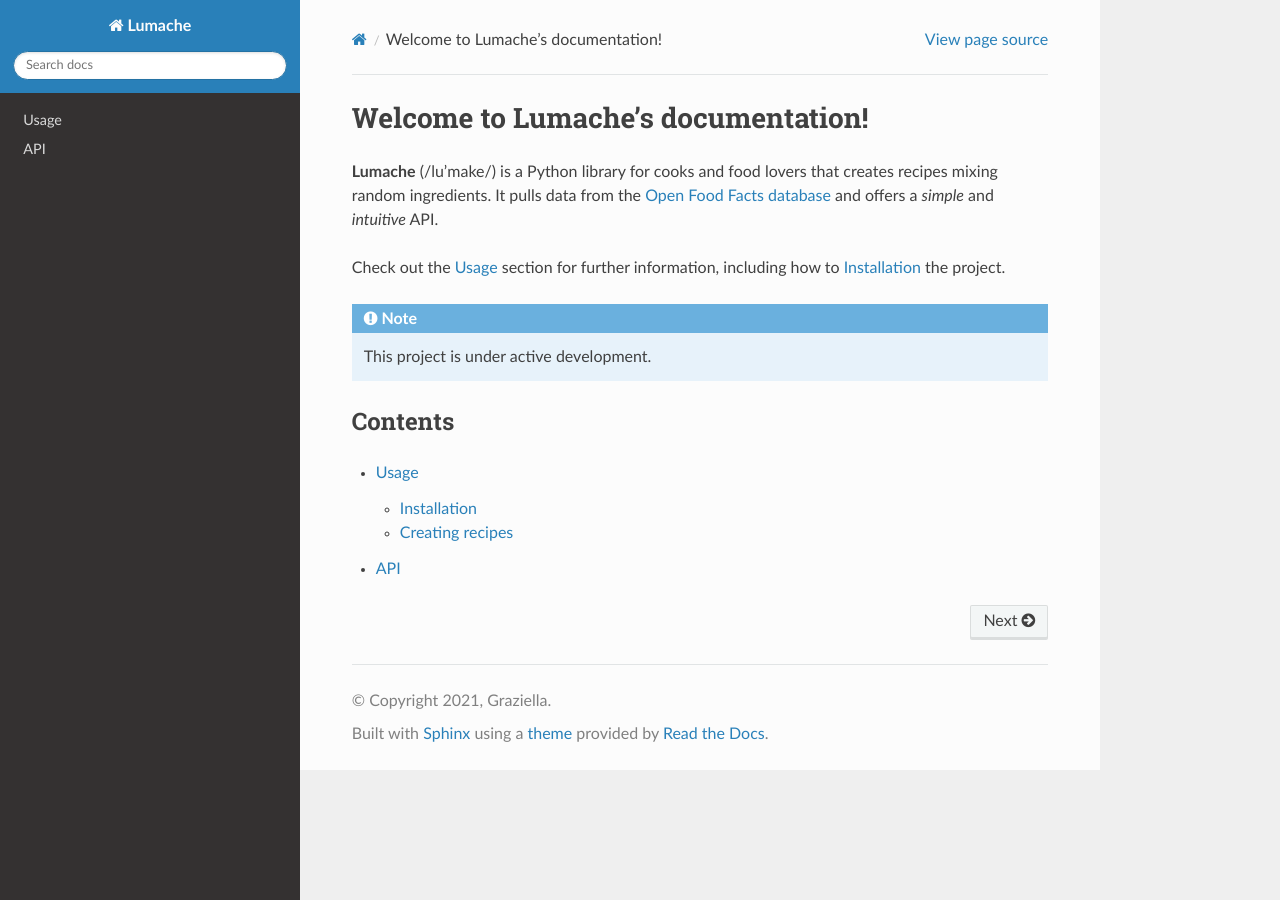
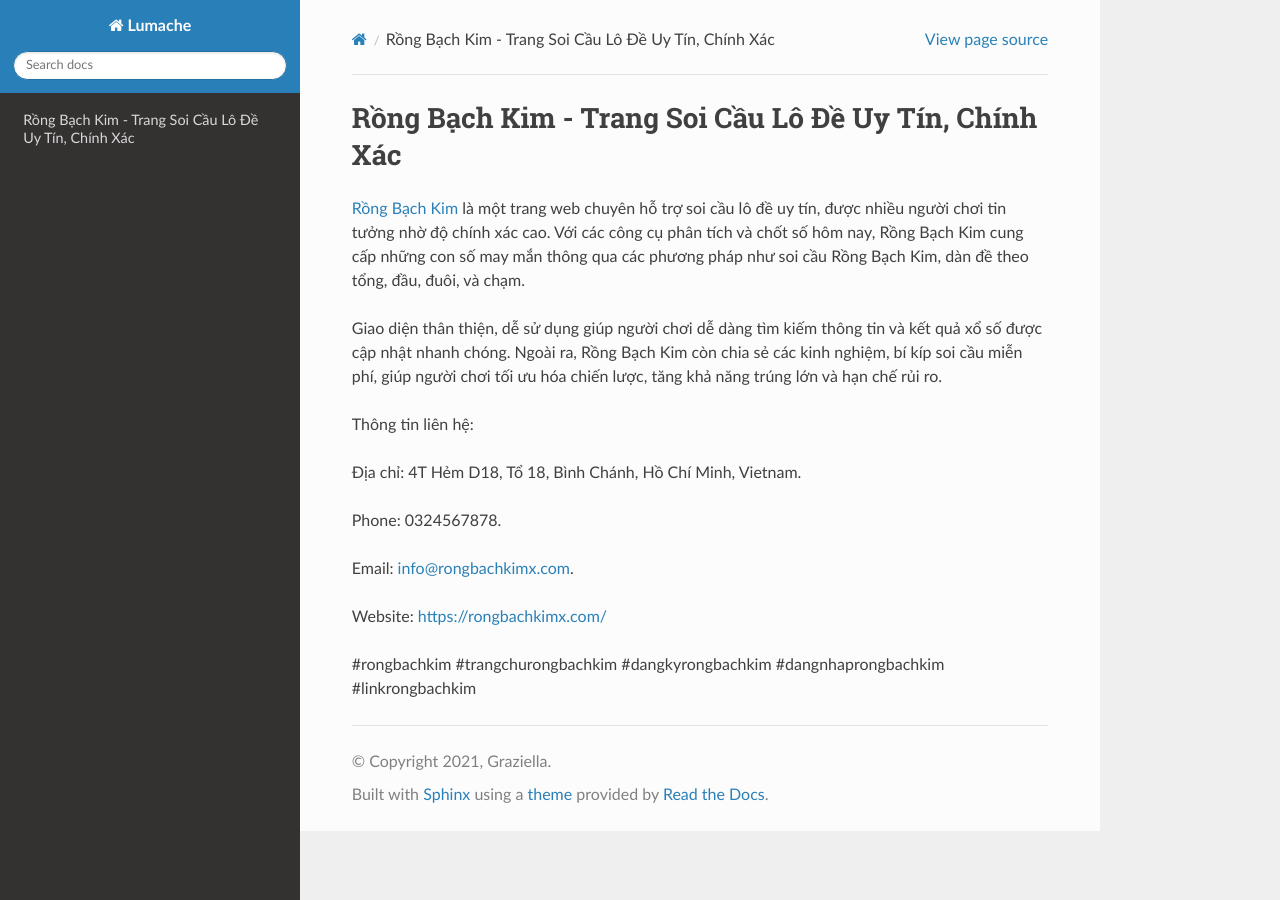
Before and after one commit to mathesonasela/rongbachkimxcom, a Sphinx documentation site: the page built from docs/source/index.rst, in a window 1280 px wide. Built offline with Sphinx 7.4.7 and the Read the Docs theme 3.1.0, drawn with Linux system fonts in a browser that asks for light colours.

Commit message:
Update index.rst

```diff
--- a/docs/source/index.rst
+++ b/docs/source/index.rst
@@ -1,22 +1,18 @@
-Welcome to Lumache's documentation!
+Rồng Bạch Kim - Trang Soi Cầu Lô Đề Uy Tín, Chính Xác
 ===================================
 
-**Lumache** (/lu'make/) is a Python library for cooks and food lovers
-that creates recipes mixing random ingredients.
-It pulls data from the `Open Food Facts database <https://world.openfoodfacts.org/>`_
-and offers a *simple* and *intuitive* API.
+`Rồng Bạch Kim <https://rongbachkimx.com/>`_ là một trang web chuyên hỗ trợ soi cầu lô đề uy tín, được nhiều người chơi tin tưởng nhờ độ chính xác cao. Với các công cụ phân tích và chốt số hôm nay, Rồng Bạch Kim cung cấp những con số may mắn thông qua các phương pháp như soi cầu Rồng Bạch Kim, dàn đề theo tổng, đầu, đuôi, và chạm.
 
-Check out the :doc:`usage` section for further information, including
-how to :ref:`installation` the project.
+Giao diện thân thiện, dễ sử dụng giúp người chơi dễ dàng tìm kiếm thông tin và kết quả xổ số được cập nhật nhanh chóng. Ngoài ra, Rồng Bạch Kim còn chia sẻ các kinh nghiệm, bí kíp soi cầu miễn phí, giúp người chơi tối ưu hóa chiến lược, tăng khả năng trúng lớn và hạn chế rủi ro.
 
-.. note::
+Thông tin liên hệ:
 
-   This project is under active development.
+Địa chỉ: 4T Hẻm D18, Tổ 18, Bình Chánh, Hồ Chí Minh, Vietnam.
 
-Contents
---------
+Phone: 0324567878.
 
-.. toctree::
+Email: info@rongbachkimx.com.
 
-   usage
-   api
+Website: https://rongbachkimx.com/
+
+#rongbachkim #trangchurongbachkim #dangkyrongbachkim #dangnhaprongbachkim #linkrongbachkim
```
